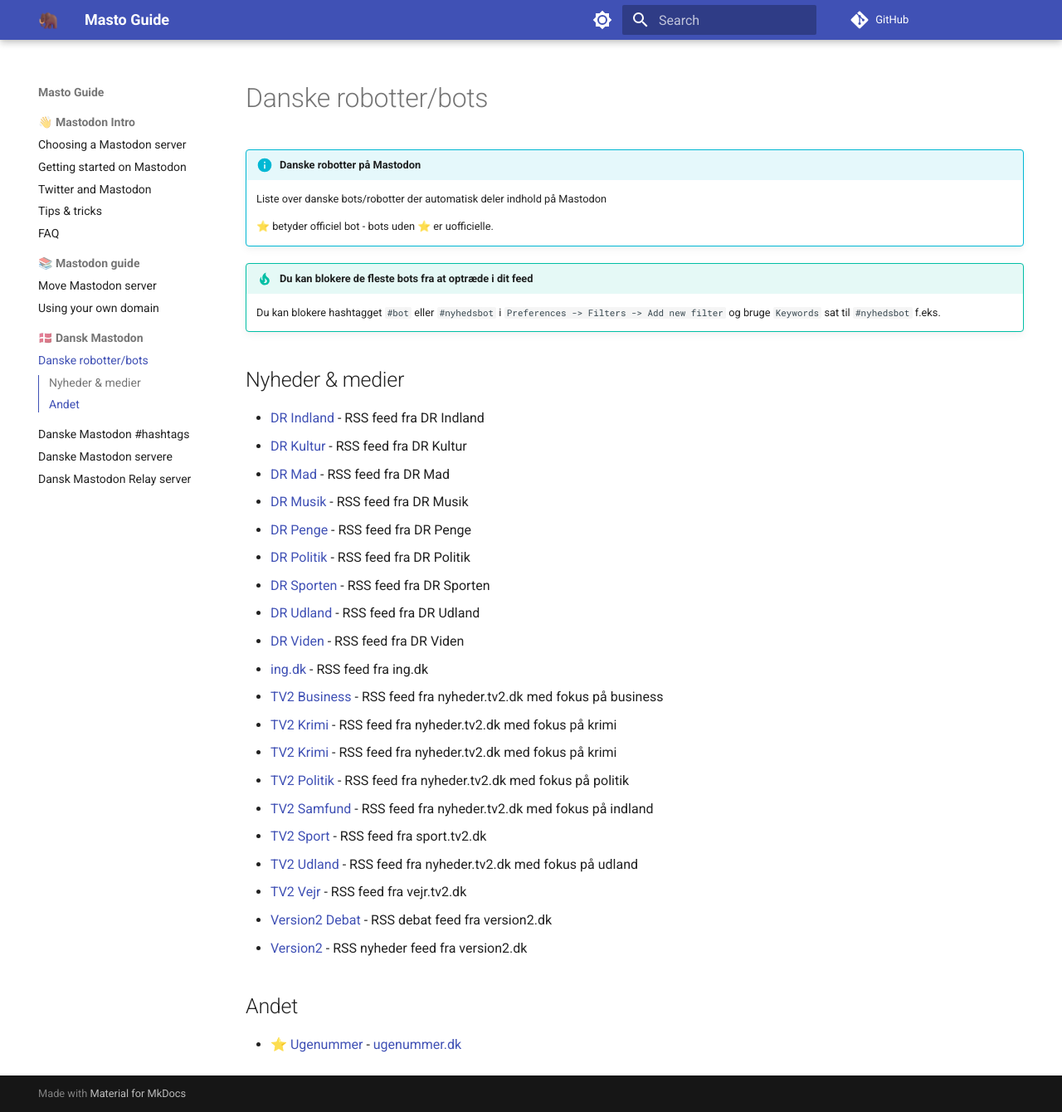
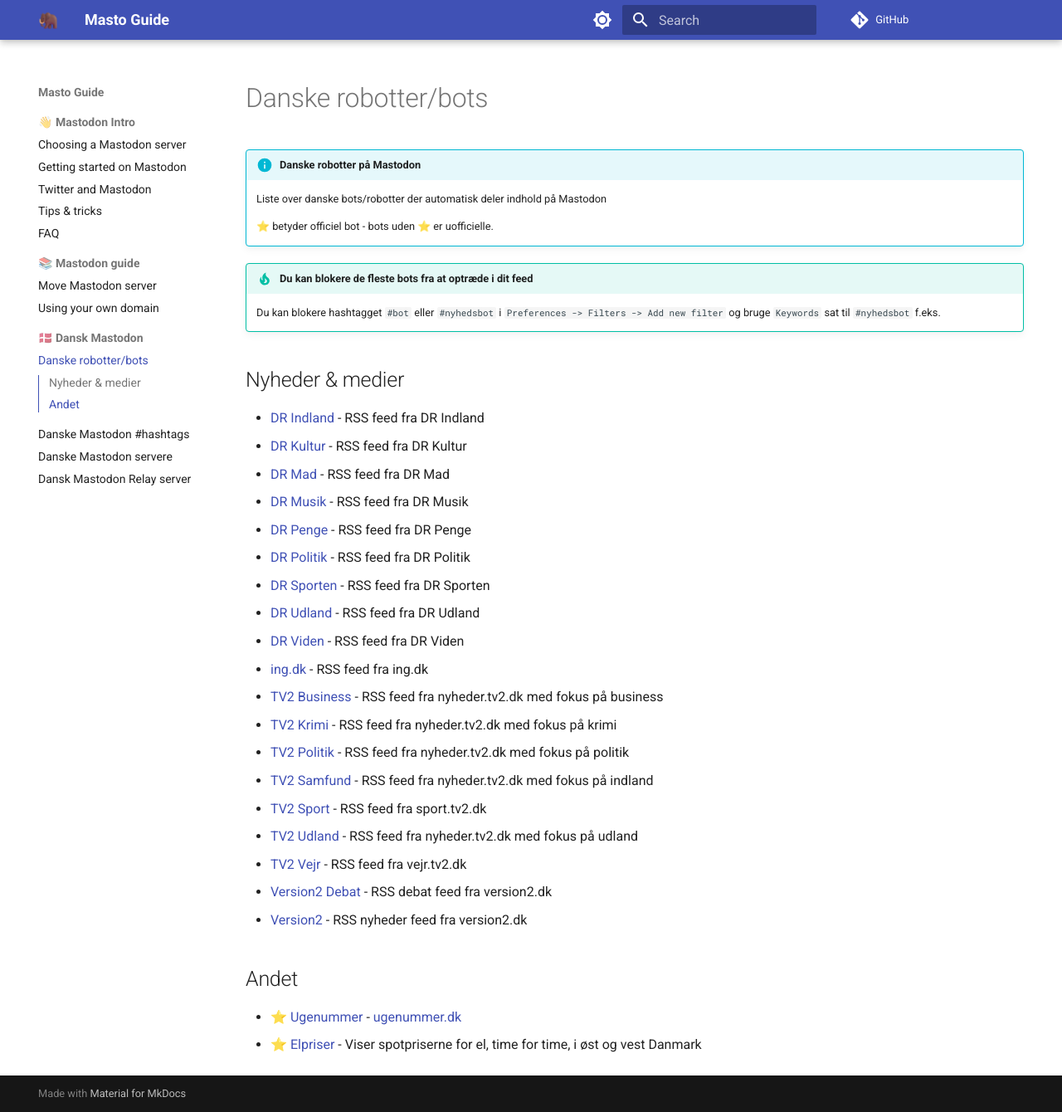
Before and after one commit to jippi/masto-guide, an MkDocs documentation site: the page built from docs/dk/bots.md, in a window 1280 px wide and 1340 px high. Shown: the whole window at 83% size. Built offline with MkDocs 1.6.1 and Material for MkDocs 9.7.7, drawn with Linux system fonts in a browser that asks for light colours; comment, search, counter and statistics services are not loaded.

Commit message:
add elpriser bot
Signed-off-by: Christian Winther <jippignu@gmail.com>

```diff
--- a/docs/dk/bots.md
+++ b/docs/dk/bots.md
@@ -24,7 +24,6 @@
 - [ing.dk](https://expressional.social/@ing){target=_blank} - RSS feed fra ing.dk
 - [TV2 Business](https://expressional.social/@tv2business){target=_blank} - RSS feed fra nyheder.tv2.dk med fokus på business
 - [TV2 Krimi](https://expressional.social/@tv2krimi){target=_blank} - RSS feed fra nyheder.tv2.dk med fokus på krimi
-- [TV2 Krimi](https://expressional.social/@tv2krimi){target=_blank} - RSS feed fra nyheder.tv2.dk med fokus på krimi
 - [TV2 Politik](https://expressional.social/@TV2nyhederne){target=_blank} - RSS feed fra nyheder.tv2.dk med fokus på politik
 - [TV2 Samfund](https://expressional.social/@tv2samfund){target=_blank} - RSS feed fra nyheder.tv2.dk med fokus på indland
 - [TV2 Sport](https://expressional.social/@tv2sport){target=_blank} - RSS feed fra sport.tv2.dk
@@ -36,3 +35,4 @@
 ## Andet
 
 - ⭐️ [Ugenummer](https://expressional.social/@ugenr){target=_blank} - [ugenummer.dk](https://ugenr.dk/){target=_blank}
+- ⭐️ [Elpriser](https://mstdn.dk/@elpriser){target=_blank} - Viser spotpriserne for el, time for time, i øst og vest Danmark
```
